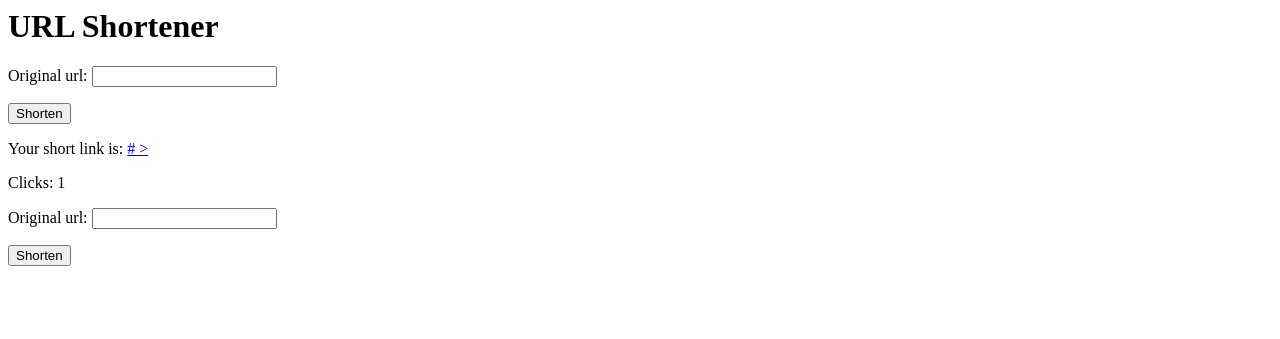
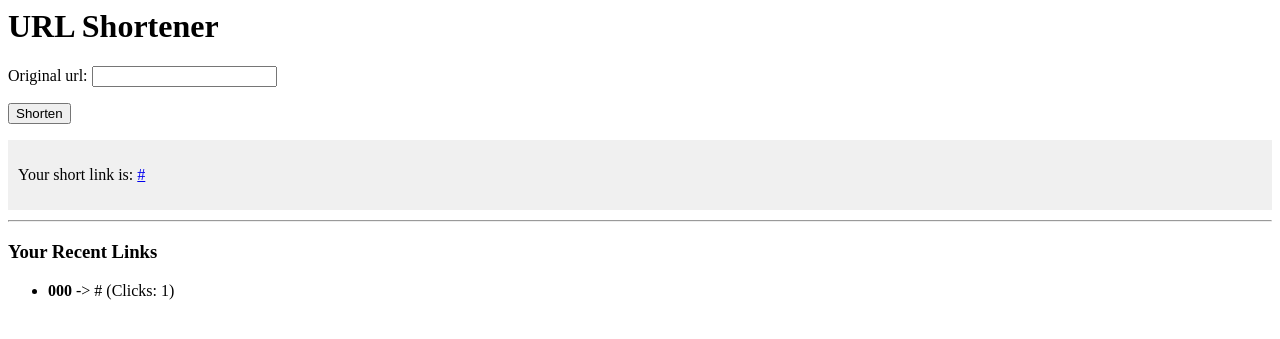
Before and after one commit to mastewalshiferaw/Projects, a Django app: template shortener/templates/shortener/home.html in a window 1280 px wide. Shown: the top 339 px of the page. Run offline with Django 5.2, Linux system fonts and the light colour scheme; tables that the repository leaves empty hold one stand-in row (values such as "Sample post"); the template is opened without the code that fills it: values that come from a table or form of the project are taken from there, most other values are stand-ins (such as "Sample title", 1, 10 or a date in 2020).

Commit message:
feat: implement session-based history to track recent links

```diff
--- a/shortener/templates/shortener/home.html
+++ b/shortener/templates/shortener/home.html
@@ -1,26 +1,35 @@
 <h1>URL Shortener</h1>
+
 
 <form method="POST">
     {% csrf_token %}
+    {% if form.original_url.errors %}
+        <div style="color: red;">
+            {{ form.original_url.errors }}
+        </div>
+    {% endif %}
     {{ form.as_p }}
     <button type="submit">Shorten</button>
 </form>
 
 {% if new_url %}
-<p>Your short link is: <a href="{{ new_url }}">{{ new_url }} ></a></p>
-<p>
-    Clicks: {{ obj.clicks }}
-</p>
-<form method="POST">
-    {% csrf_token %}
+    <div style="background-color: #f0f0f0; padding: 10px; margin: 10px 0;">
+        <p>Your short link is: <a href="{{ new_url }}">{{ new_url }}</a></p>
 
-    {% if form.errors %}
-        <div style="color: red;">
-            {{ form.original_url.errors }}
-        </div>
-    {% endif %}
+    </div>
+{% endif %}
 
-    {{ form.as_p }}
-    <button type="submit">Shorten</button>
-</form>
-{% endif %}
+<hr>
+
+
+<h3>Your Recent Links</h3>
+<ul>
+    {% for link in recent_links %}
+        <li>
+            <strong>{{ link.short_code }}</strong> -> {{ link.original_url }}
+            (Clicks: {{ link.clicks }})
+        </li>
+    {% empty %}
+        <li>No links created yet in this session.</li>
+    {% endfor %}
+</ul>
```
Also changed, not shown: shortener/views.py (+5 -9 lines).
